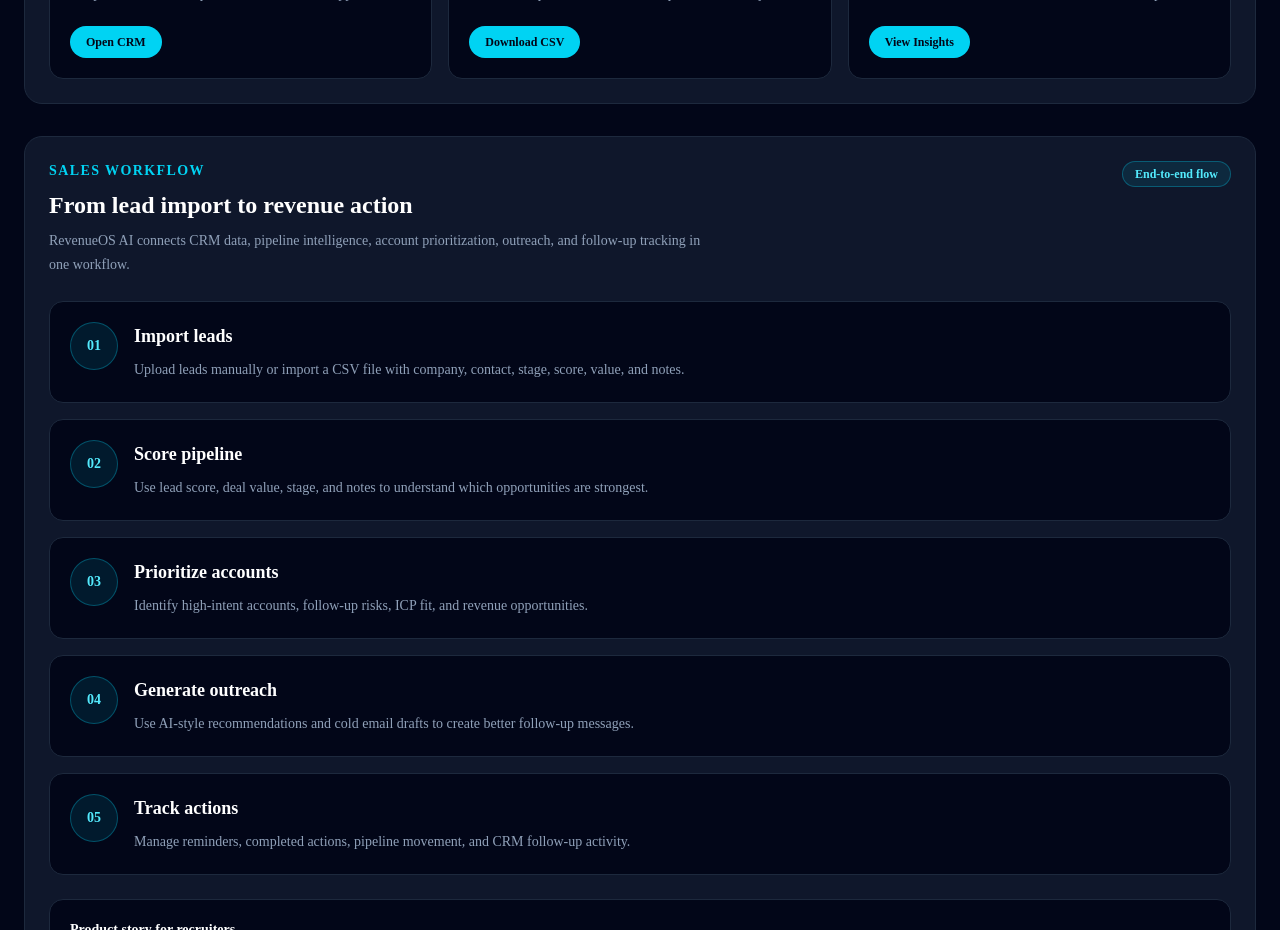
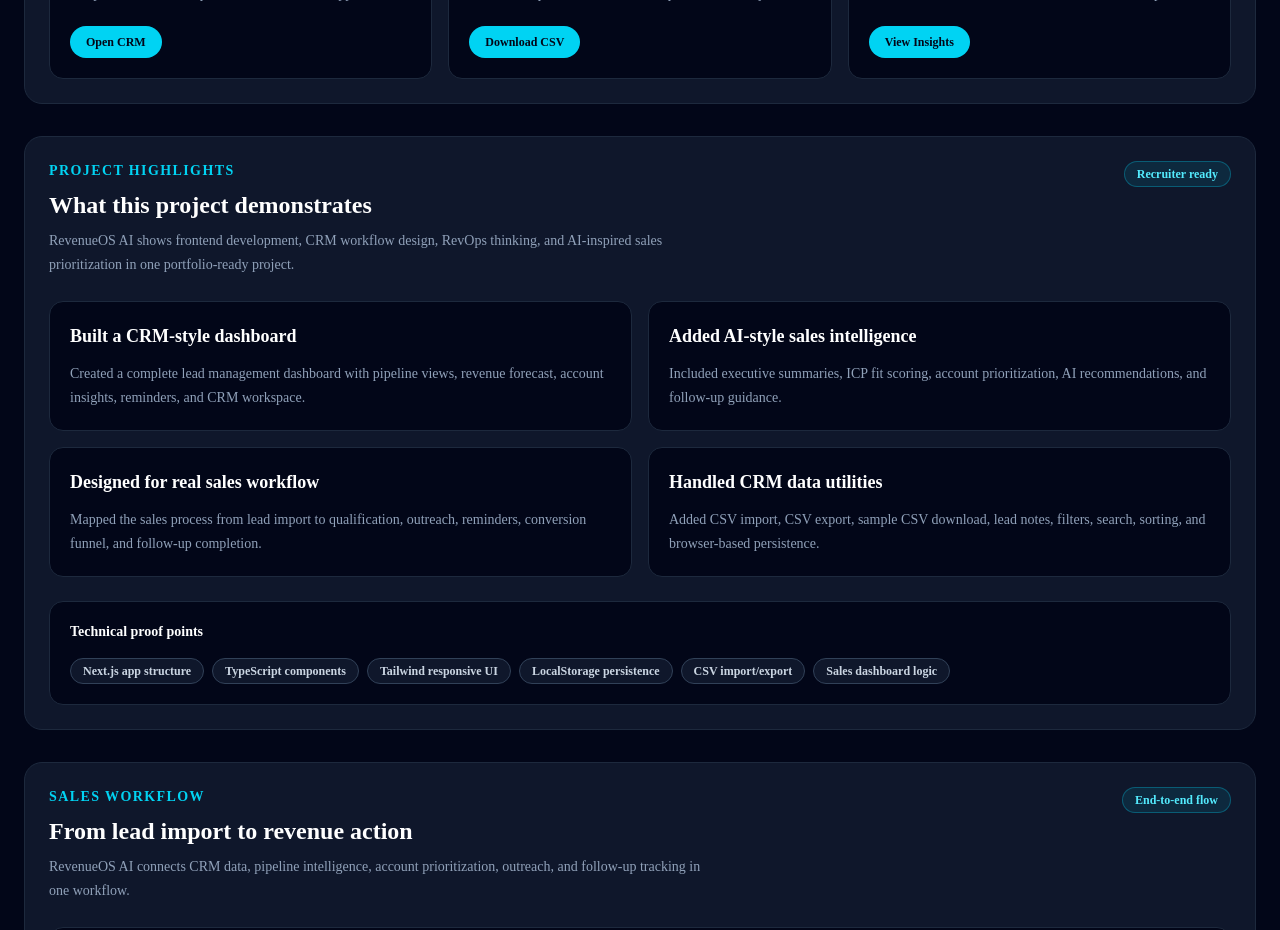
Before and after one commit to Asad97531/revenueos-ai, a Next.js app: page /dashboard in a window 1280 px wide. Shown: the part 700-1630 px from the top of the page. Built offline with nearby package versions, Linux system fonts and the light colour scheme.

Commit message:
Add project highlights section

```diff
--- a/components/dashboard/DashboardNav.tsx
+++ b/components/dashboard/DashboardNav.tsx
@@ -2,6 +2,10 @@
   {
     label: "Summary",
     href: "#summary",
+  },
+  {
+    label: "Highlights",
+    href: "#project-highlights",
   },
   {
     label: "Workflow",
@@ -51,8 +55,8 @@
           </p>
 
           <p className="mt-1 text-xs text-slate-400">
-            Jump to key workflow, revenue, forecast, account, tech stack, and
-            CRM sections.
+            Jump to project highlights, workflow, revenue, account, tech stack,
+            and CRM sections.
           </p>
         </div>
 
--- a/components/dashboard/DashboardSections.tsx
+++ b/components/dashboard/DashboardSections.tsx
@@ -6,6 +6,7 @@
 import { FollowUpReminders } from "@/components/dashboard/FollowUpReminders";
 import { ICPBreakdown } from "@/components/dashboard/ICPBreakdown";
 import { PipelineHealth } from "@/components/dashboard/PipelineHealth";
+import { ProjectHighlights } from "@/components/dashboard/ProjectHighlights";
 import { QuickActions } from "@/components/dashboard/QuickActions";
 import { RevenueForecast } from "@/components/dashboard/RevenueForecast";
 import { SalesPerformance } from "@/components/dashboard/SalesPerformance";
@@ -26,6 +27,10 @@
       </div>
 
       <QuickActions />
+
+      <section id="project-highlights" className="scroll-mt-8">
+        <ProjectHighlights />
+      </section>
 
       <section id="sales-workflow" className="scroll-mt-8">
         <SalesWorkflow />
--- /dev/null
+++ b/components/dashboard/ProjectHighlights.tsx
@@ -0,0 +1,91 @@
+const highlights = [
+  {
+    title: "Built a CRM-style dashboard",
+    description:
+      "Created a complete lead management dashboard with pipeline views, revenue forecast, account insights, reminders, and CRM workspace.",
+  },
+  {
+    title: "Added AI-style sales intelligence",
+    description:
+      "Included executive summaries, ICP fit scoring, account prioritization, AI recommendations, and follow-up guidance.",
+  },
+  {
+    title: "Designed for real sales workflow",
+    description:
+      "Mapped the sales process from lead import to qualification, outreach, reminders, conversion funnel, and follow-up completion.",
+  },
+  {
+    title: "Handled CRM data utilities",
+    description:
+      "Added CSV import, CSV export, sample CSV download, lead notes, filters, search, sorting, and browser-based persistence.",
+  },
+];
+
+const proofPoints = [
+  "Next.js app structure",
+  "TypeScript components",
+  "Tailwind responsive UI",
+  "LocalStorage persistence",
+  "CSV import/export",
+  "Sales dashboard logic",
+];
+
+export function ProjectHighlights() {
+  return (
+    <section className="rounded-2xl border border-slate-800 bg-slate-900 p-6">
+      <div className="flex flex-col gap-3 md:flex-row md:items-start md:justify-between">
+        <div>
+          <p className="text-sm font-semibold uppercase tracking-widest text-cyan-400">
+            Project Highlights
+          </p>
+
+          <h2 className="mt-2 text-2xl font-bold text-white">
+            What this project demonstrates
+          </h2>
+
+          <p className="mt-2 max-w-2xl text-sm leading-6 text-slate-400">
+            RevenueOS AI shows frontend development, CRM workflow design,
+            RevOps thinking, and AI-inspired sales prioritization in one
+            portfolio-ready project.
+          </p>
+        </div>
+
+        <span className="w-fit rounded-full border border-cyan-400/30 bg-cyan-400/10 px-3 py-1 text-xs font-semibold text-cyan-300">
+          Recruiter ready
+        </span>
+      </div>
+
+      <div className="mt-6 grid gap-4 md:grid-cols-2">
+        {highlights.map((item) => (
+          <div
+            key={item.title}
+            className="rounded-xl border border-slate-800 bg-slate-950 p-5"
+          >
+            <h3 className="text-lg font-bold text-white">{item.title}</h3>
+
+            <p className="mt-3 text-sm leading-6 text-slate-400">
+              {item.description}
+            </p>
+          </div>
+        ))}
+      </div>
+
+      <div className="mt-6 rounded-xl border border-slate-800 bg-slate-950 p-5">
+        <p className="text-sm font-semibold text-white">
+          Technical proof points
+        </p>
+
+        <div className="mt-4 flex flex-wrap gap-2">
+          {proofPoints.map((point) => (
+            <span
+              key={point}
+              className="rounded-full border border-slate-700 bg-slate-900 px-3 py-1 text-xs font-semibold text-slate-300"
+            >
+              {point}
+            </span>
+          ))}
+        </div>
+      </div>
+    </section>
+  );
+}
```
